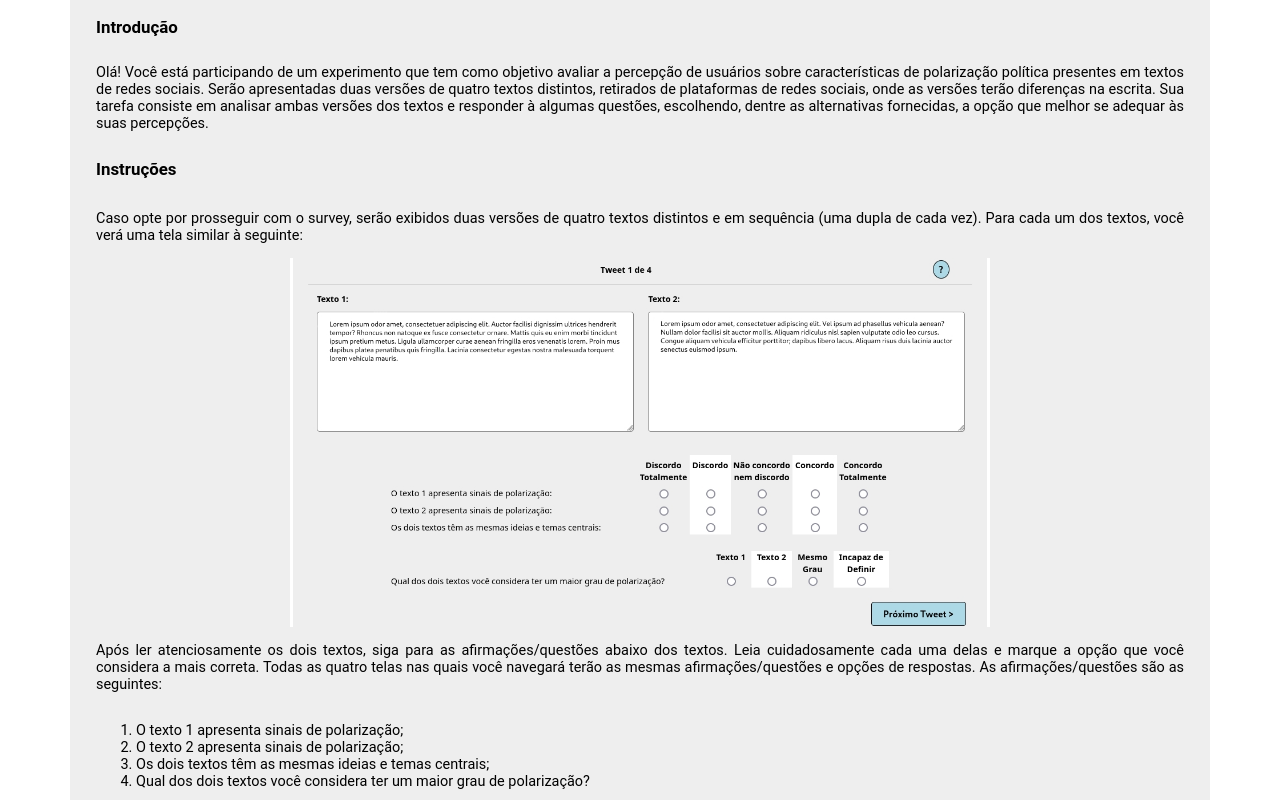
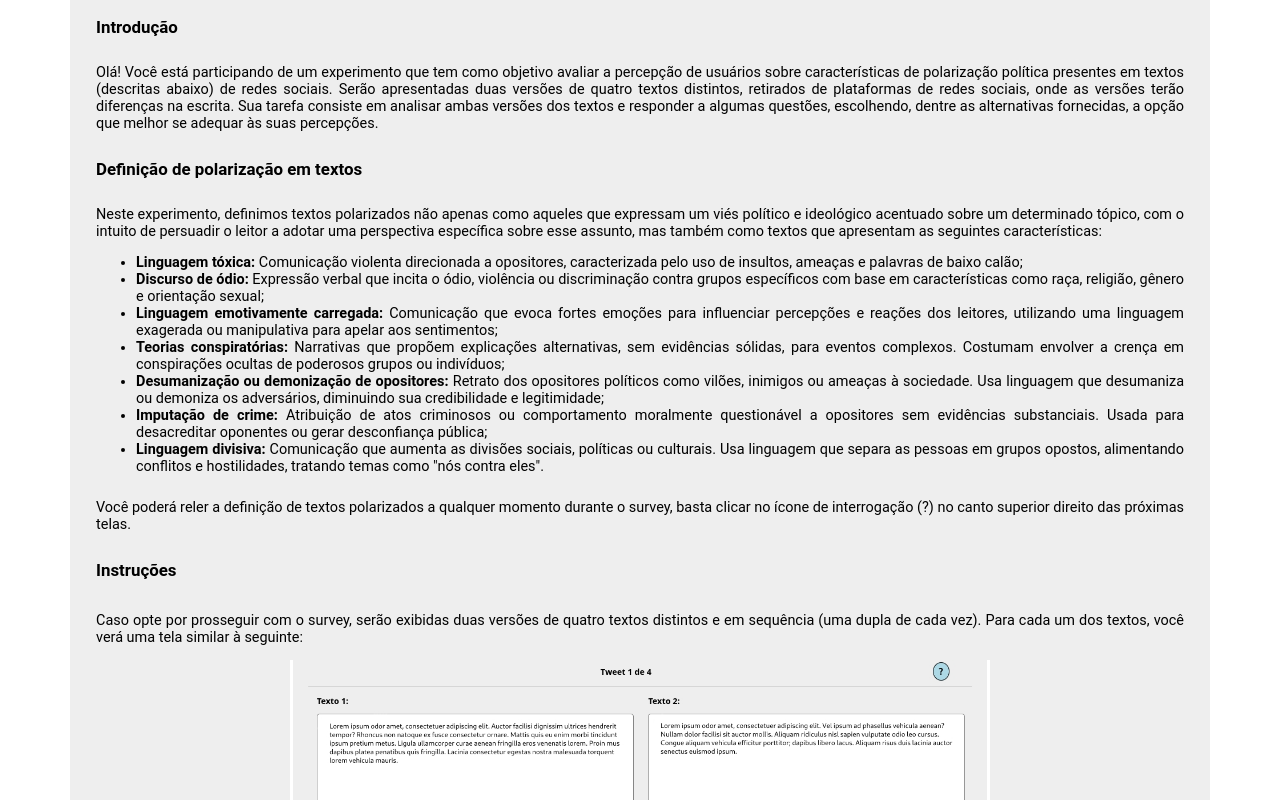
Before and after one commit to lucasraniere/political-polarization-mitigation-survey-online, a Next.js app in the folder frontend/: page / in a window 1280 px wide. Built offline with nearby package versions, Linux system fonts and the light colour scheme; no server answers.

Commit message:
filippo and sandro changes done

```diff
--- a/frontend/src/components/PolarizationDef.tsx
+++ b/frontend/src/components/PolarizationDef.tsx
@@ -2,18 +2,17 @@ export default function PolarizationDef() {
     return (
         <div>
             <div className="div-p">
-                Um texto polarizado é aquele que expressa fortes vieses políticos e ideológicos sobre um determinado tópico. Esses textos são geralmente escritos para expressar opiniões firmes, desconsiderando argumentos e perspectivas contrárias. O objetivo é persuadir o leitor a aceitar uma visão específica sobre o assunto, frequentemente utilizando informações selecionadas e distorcidas.
+            Neste experimento, definimos textos polarizados não apenas como aqueles que expressam um viés político e ideológico acentuado sobre um determinado tópico, com o intuito de persuadir o leitor a adotar uma perspectiva específica sobre esse assunto, mas também como textos que apresentam as seguintes características:
             </div>
             <div className="div-p">
-                Abaixo estão listadas algumas das características que podem  estar presentes em um texto polarizado:
                 <ul>
-                    <li><b>Linguagem tóxica:</b> Comunicação violenta, pode ser caracterizada pelo uso de insultos, ameaças e palavras de baixo calão;</li>
-                    <li><b>Discurso de ódio:</b> Expressão verbal que incita o ódio, violência ou discriminação contra um grupo específico com base em características como raça, religião, gênero, orientação sexual, entre outros;</li>
-                    <li><b>Linguagem emotivamente carregada:</b> Comunicação que contém fortes emoções, podendo influenciar as percepções e reações dos leitores. Usa linguagem que apela aos sentimentos, muitas vezes de forma exagerada ou manipulativa;</li>
-                    <li><b>Teorias conspiratórias:</b> Narrativas que propõem explicações alternativas, muitas vezes sem evidências sólidas, para eventos complexos. Costumam envolver a crença em conspirações ocultas de poderosos grupos ou indivíduos;</li>
+                    <li><b>Linguagem tóxica:</b> Comunicação violenta direcionada a opositores, caracterizada pelo uso de insultos, ameaças e palavras de baixo calão;</li>
+                    <li><b>Discurso de ódio:</b> Expressão verbal que incita o ódio, violência ou discriminação contra grupos específicos com base em características como raça, religião, gênero e orientação sexual;</li>
+                    <li><b>Linguagem emotivamente carregada:</b> Comunicação que evoca fortes emoções para influenciar percepções e reações dos leitores, utilizando uma linguagem exagerada ou manipulativa para apelar aos sentimentos;</li>
+                    <li><b>Teorias conspiratórias:</b> Narrativas que propõem explicações alternativas, sem evidências sólidas, para eventos complexos. Costumam envolver a crença em conspirações ocultas de poderosos grupos ou indivíduos;</li>
                     <li><b>Desumanização ou demonização de opositores:</b> Retrato dos opositores políticos como vilões, inimigos ou ameaças à sociedade. Usa linguagem que desumaniza ou demoniza os adversários, diminuindo sua credibilidade e legitimidade;</li>
-                    <li><b>Imputação de crime:</b> Atribuição de atos criminosos ou comportamento moralmente questionável a indivíduos ou grupos sem evidências substanciais. Usada como estratégia retórica para desacreditar oponentes ou gerar desconfiança pública;</li>
-                    <li><b>Linguagem divisiva:</b> Comunicação que aumenta as divisões sociais, políticas ou culturais. Usa linguagem que polariza e separa as pessoas em grupos opostos, alimentando conflitos e hostilidades, tratando temas como &ldquo;nós contra eles&rdquo;.</li>
+                    <li><b>Imputação de crime:</b> Atribuição de atos criminosos ou comportamento moralmente questionável a opositores sem evidências substanciais. Usada para desacreditar oponentes ou gerar desconfiança pública;</li>
+                    <li><b>Linguagem divisiva:</b> Comunicação que aumenta as divisões sociais, políticas ou culturais. Usa linguagem que separa as pessoas em grupos opostos, alimentando conflitos e hostilidades, tratando temas como "nós contra eles".</li>
                 </ul>
             </div>
         </div>
--- a/frontend/src/pages/index.tsx
+++ b/frontend/src/pages/index.tsx
@@ -118,10 +118,15 @@ export default function Home() {
       </div>
       <h3>Introdução</h3>
       <div className="div-p">
-        Olá! Você está participando de um experimento que tem como objetivo avaliar a percepção de usuários sobre características de polarização política presentes em textos de redes sociais. Serão apresentadas duas versões de quatro textos distintos, retirados de plataformas de redes sociais, onde as versões terão diferenças na escrita. Sua tarefa consiste em analisar ambas versões dos textos e responder à algumas questões, escolhendo, dentre as alternativas fornecidas, a opção que melhor se adequar às suas percepções.
+        Olá! Você está participando de um experimento que tem como objetivo avaliar a percepção de usuários sobre características de polarização política presentes em textos (descritas abaixo) de redes sociais. Serão apresentadas duas versões de quatro textos distintos, retirados de plataformas de redes sociais, onde as versões terão diferenças na escrita. Sua tarefa consiste em analisar ambas versões dos textos e responder a algumas questões, escolhendo, dentre as alternativas fornecidas, a opção que melhor se adequar às suas percepções.
+      </div>
+      <h3>Definição de polarização em textos</h3>
+      <PolarizationDef />
+      <div className="div-p">
+      Você poderá reler a definição de textos polarizados a qualquer momento durante o survey, basta clicar no ícone de interrogação (?) no canto superior direito das próximas telas.
       </div>
       <h3>Instruções</h3>
-      <p>Caso opte por prosseguir com o survey, serão exibidos duas versões de quatro textos distintos e em sequência (uma dupla de cada vez). Para cada um dos textos, você verá uma tela similar à seguinte:</p>
+      <p>Caso opte por prosseguir com o survey, serão exibidas duas versões de quatro textos distintos e em sequência (uma dupla de cada vez). Para cada um dos textos, você verá uma tela similar à seguinte:</p>
       <Image className="img"
         src={exampleImg}
         alt="Exemplo de tela do survey"
@@ -134,17 +139,12 @@ export default function Home() {
         <li>Os dois textos têm as mesmas ideias e temas centrais;</li>
         <li>Qual dos dois textos você considera ter um maior grau de polarização?</li>
       </ol>
-      <p>Você navegará entre as páginas utilizando os botões de navageção presentes na parte de baixo de cada uma das quatro páginas. Você só poderá seguir para os próximos textos quando marcar sua opção de resposta para cada uma das afirmações/questões.</p>
-      <h3>Definição de polarização em textos</h3>
-      <PolarizationDef />
+      <p>Você navegará entre as páginas utilizando os botões de navegação presentes na parte de baixo de cada uma das quatro páginas. Você só poderá prosseguir para os próximos textos após marcar sua opção de resposta para cada afirmação/questão.</p>
       <div className="div-p">
-        Você poderá reler essa definição de textos polarizados a qualquer momento durante o survey, basta clicar no ícone de interrogação (?) presente no canto superior direito das próximas telas.
+        <strong>Você poderá ser exposto a textos que apresentem conteúdos e temas sensíveis. Prossiga para a próxima etapa apenas se concordar em participar do survey</strong>. Para iniciar o survey responda à questão abaixo e clique em seguir.
       </div>
       <div className="div-p">
-        <strong>Você poderá ser exposto a textos que apresentem conteúdos e temas sensíveis. Prossiga para a próxima etapa apenas se concorda em partiticapr do survey</strong>. Para iniciar o survey responda a questão abaixo e clique em seguir.
-      </div>
-      <div className="div-p">
-        Qual das seguintes opções melhor definie seu posicionamento político?
+        Qual das seguintes opções melhor define seu posicionamento político?
       </div>
       <PoliticalLeaning changeHandler={setParticipantLeaning} />
       <SeguirButton clickHandler={nextButtonHandler} />
```
